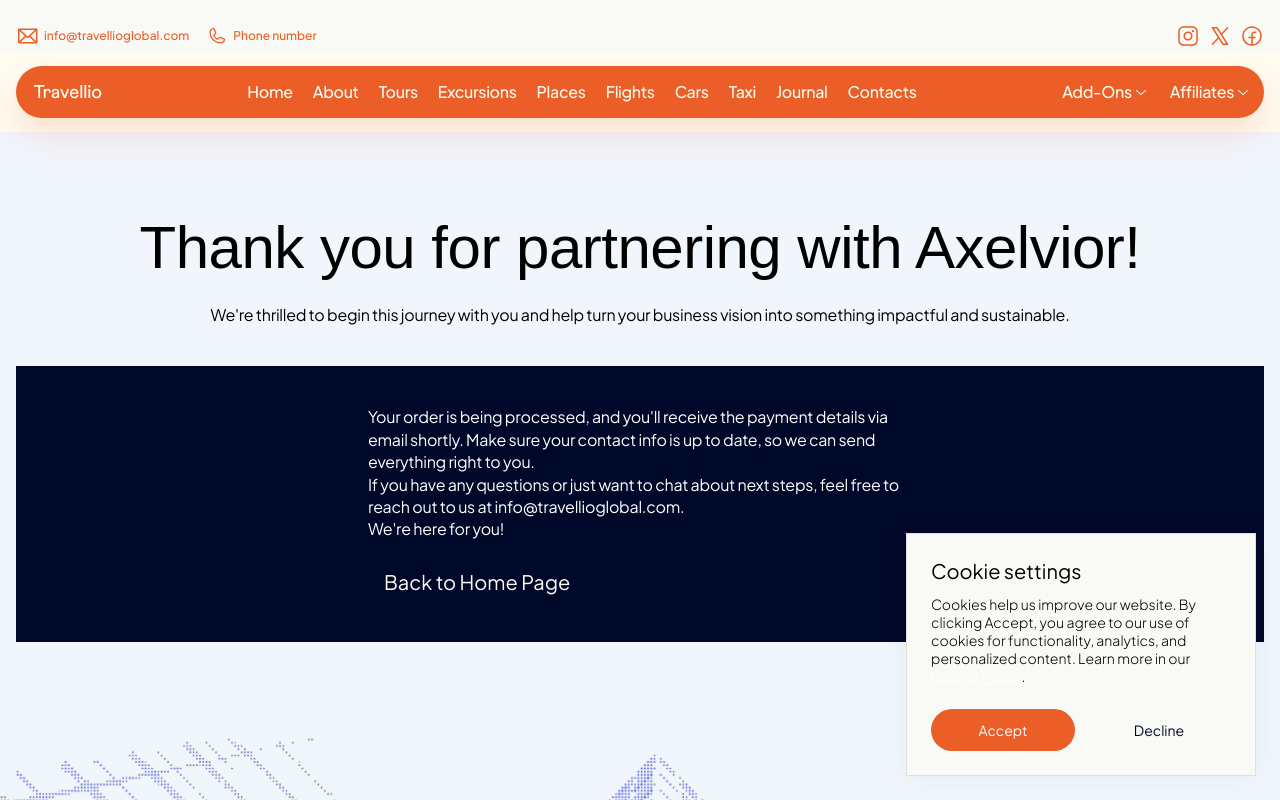
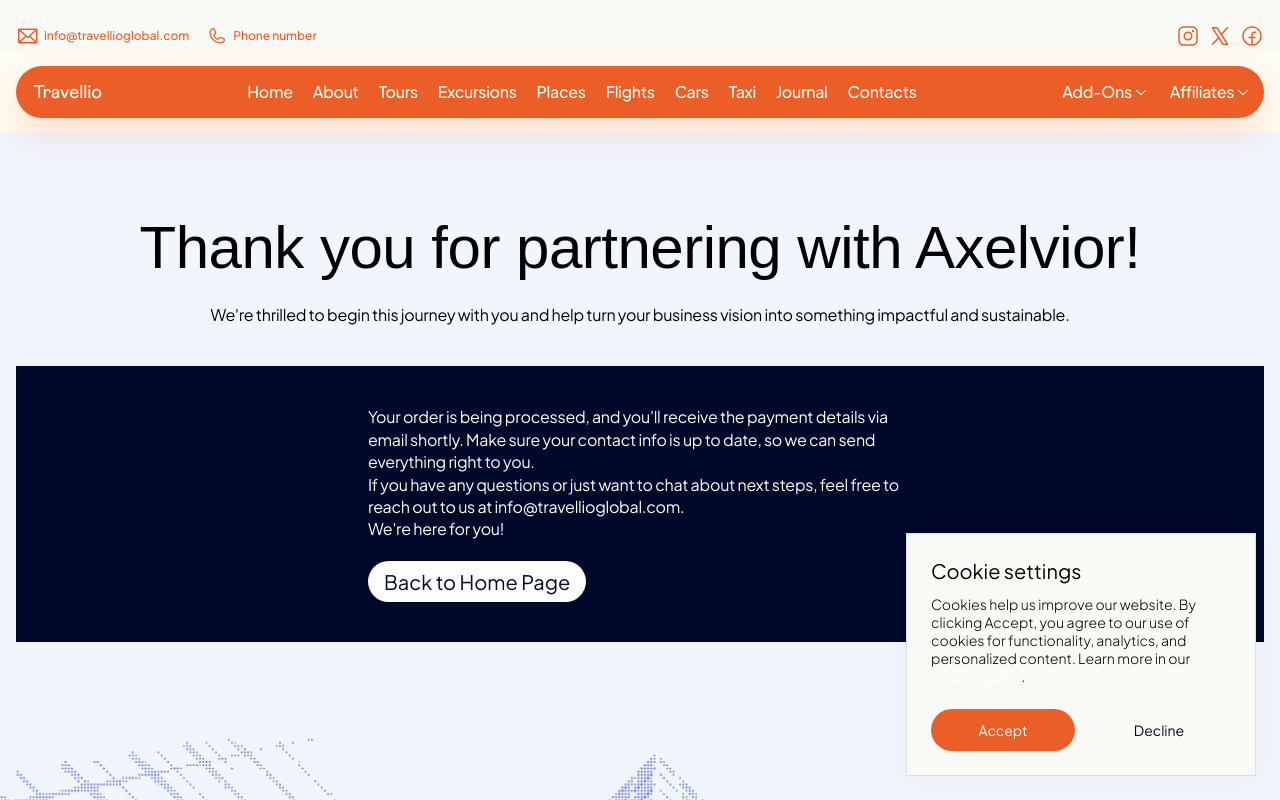
Before and after one commit to born2bemedia/travellioglobal-front, a Next.js app: page /en/thank-you in a window 1280 px wide. Shown: the top 800 px of the page. Built offline with nearby package versions, Linux system fonts and the light colour scheme.

Commit message:
Add 'white' variant to Button component and update styles

```diff
--- a/src/shared/ui/kit/button/Button.module.scss
+++ b/src/shared/ui/kit/button/Button.module.scss
@@ -17,6 +17,12 @@
   @include tablet {
     font-size: 13px;
     padding: 10px;
+  }
+
+  &.white {
+    background: #fff;
+    color: #000829;
+    border-color: #fff;
   }
 
   &.orange {
--- a/src/shared/ui/kit/button/Button.tsx
+++ b/src/shared/ui/kit/button/Button.tsx
@@ -15,7 +15,7 @@
   target,
 }: {
   children: React.ReactNode;
-  variant: "orange" | "blue" | "bordered" | "black";
+  variant: "orange" | "blue" | "bordered" | "black" | "white";
   url?: string;
   type: "button" | "submit" | "link";
   service?: string;
```
